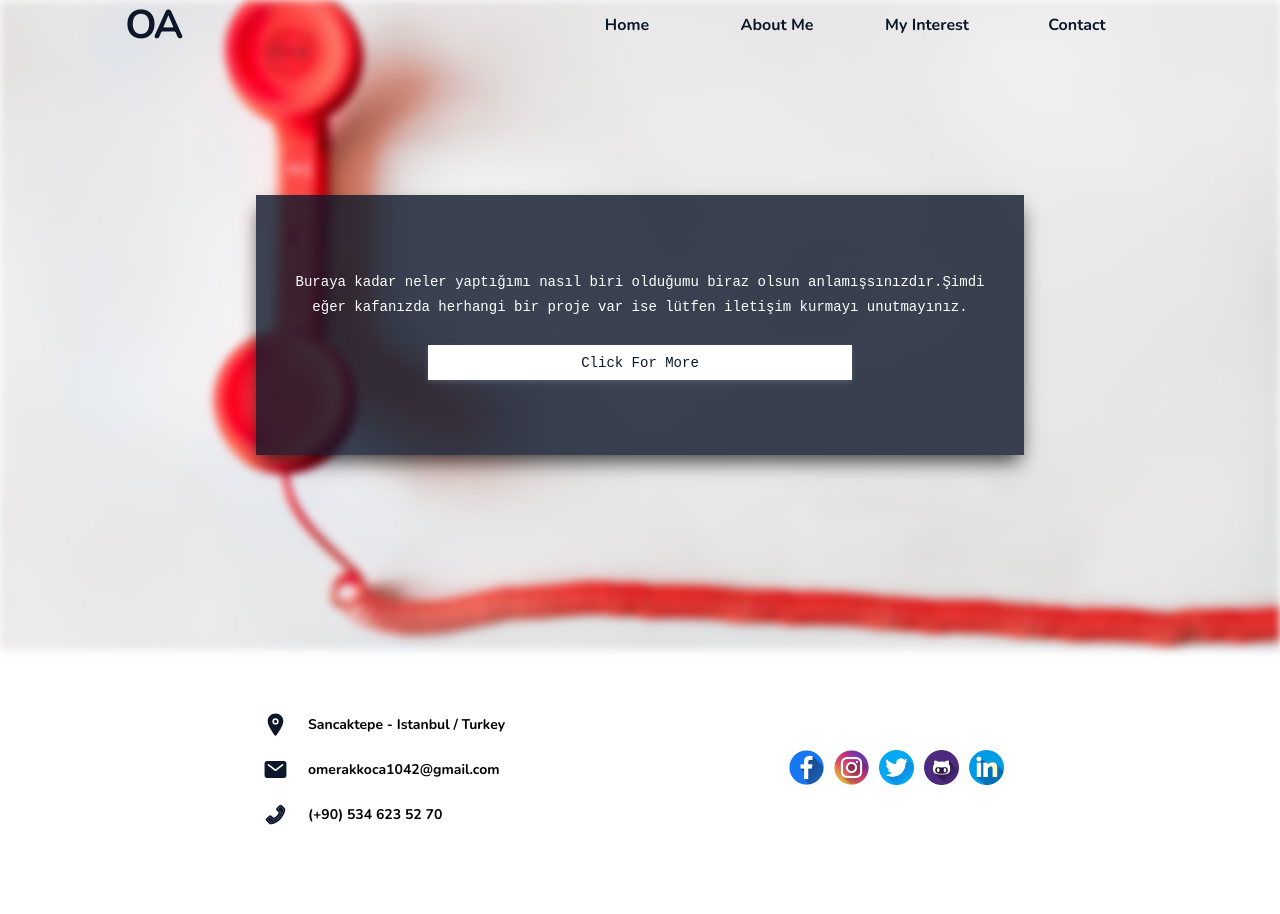
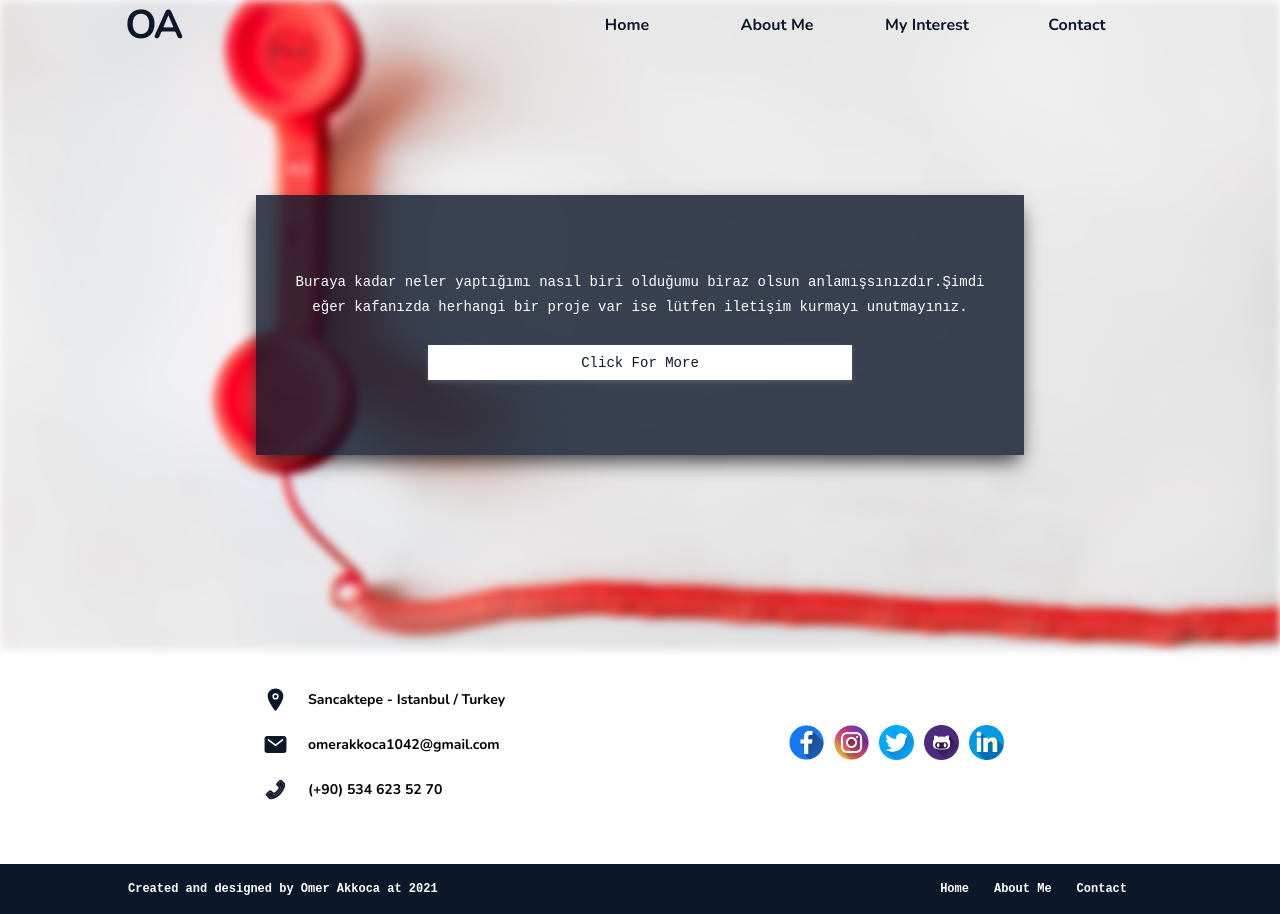
Before and after one commit to omer-akkoca/omerakkoca-web-site, a React (Create React App) app: page /contact in a window 1280 px wide. Before the commit the page ends 889 px from the top, so only its background shows below. Built offline with nearby package versions, Linux system fonts and the light colour scheme.

Commit message:
style fix

```diff
--- a/src/components/Footer/style.css
+++ b/src/components/Footer/style.css
@@ -46,11 +46,6 @@ footer .content ul li h1{
 @media screen and (min-width: 800px) {
     footer{
         padding: 0;
-        position: absolute;
-        bottom: var(--navbar_height);
-        bottom: 0;
-        left: 0;
-        width: 100%;
     }
     footer .content{
         display: flex;
--- a/src/components/Header/index.js
+++ b/src/components/Header/index.js
@@ -7,7 +7,9 @@ const Header = ({ title, image, text }) => {
 
     const handleOnClick = () => {
         const height = header.current.offsetHeight
-        window.scrollTo(0,height)
+        const width = window.innerWidth
+        const scrool_value = width > 800 ? height - 45 : height
+        window.scrollTo(0,scrool_value)
     }
 
     return(
--- a/src/components/Header/style.css
+++ b/src/components/Header/style.css
@@ -23,7 +23,7 @@ header{
     display: flex;
     justify-content: center;
     align-items: center;
-    margin-bottom: var(--navbar_height);
+    margin-bottom: 25px;
 }
 
 header .img-bg{
@@ -33,7 +33,7 @@ header .img-bg{
     width: 100%;
     height: 100%;
     background-repeat: no-repeat;
-    background-position: left center;
+    background-position: center;
     background-size: cover;
     background-attachment: fixed;
     filter: blur(4px);
```
